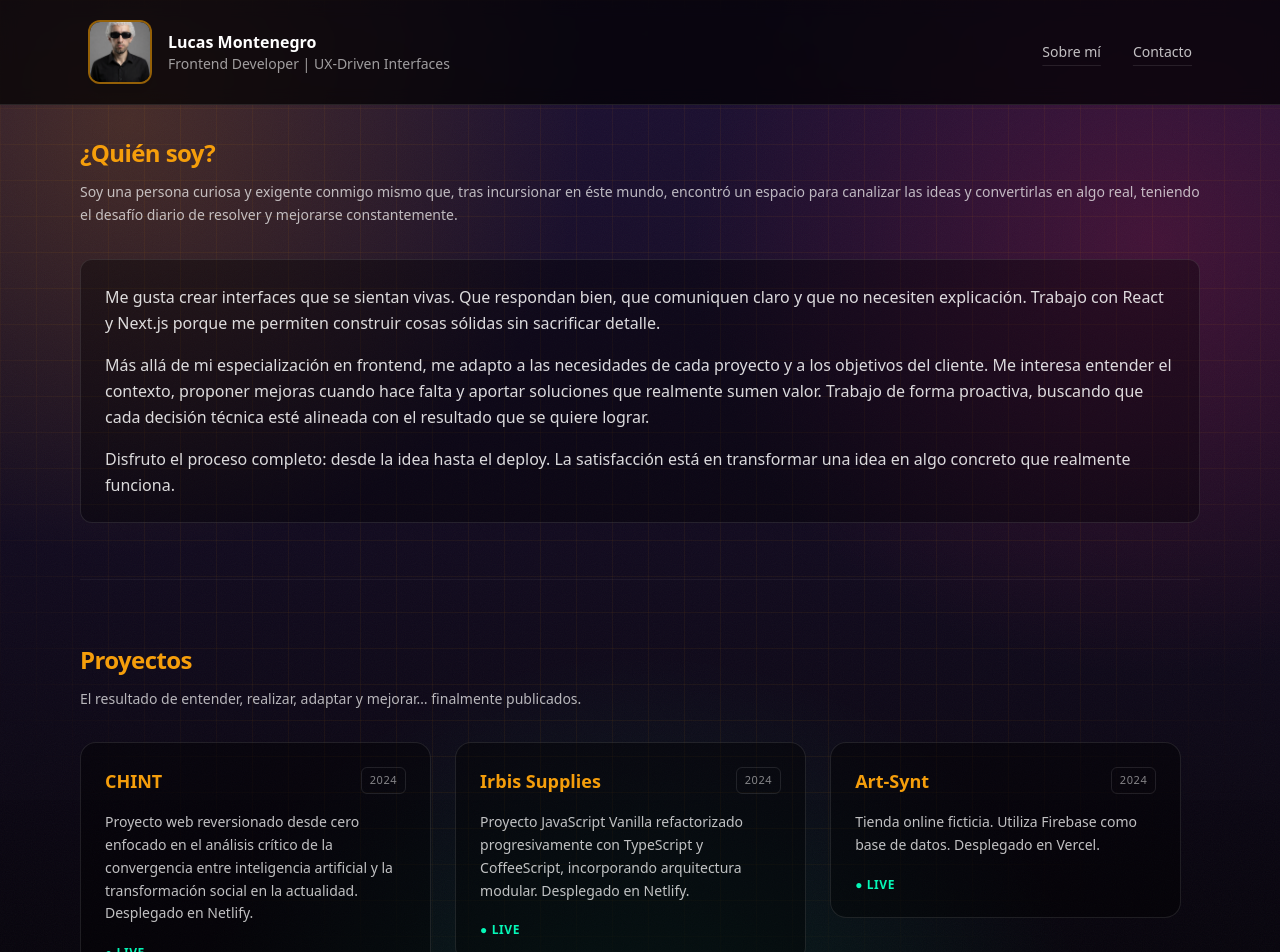
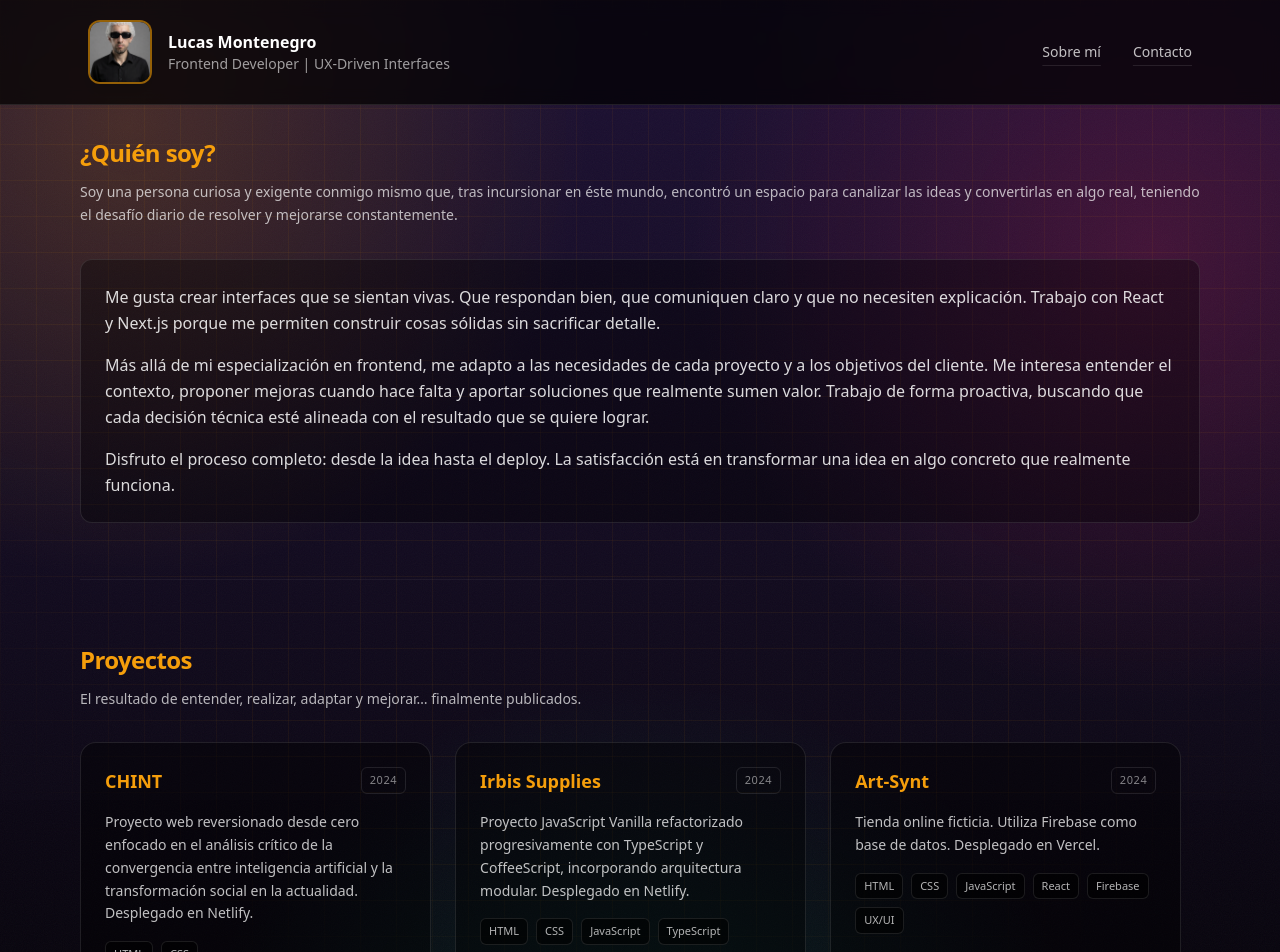
Before and after one commit to lu-developer476/Portfolio, a Next.js app: page /about in a window 1280 px wide. Shown: the top 952 px of the page. Built offline with nearby package versions, Linux system fonts and the light colour scheme.

Commit message:
ProjectsCarousel.tsx

```diff
--- a/src/components/ProjectsCarousel.tsx
+++ b/src/components/ProjectsCarousel.tsx
@@ -47,6 +47,20 @@ export default function ProjectsCarousel({ expanded = false }: { expanded?: bool
               {p.description}
             </p>
 
+            {/* Tags */}
+            {p.tags && p.tags.length > 0 && (
+              <div className="mt-4 flex flex-wrap gap-2">
+                {p.tags.map((tag) => (
+                  <span
+                    key={tag}
+                    className="text-[11px] px-2 py-1 rounded-md border border-white/10 bg-black/60 text-white/70 transition group-hover:border-white/20"
+                  >
+                    {tag}
+                  </span>
+                ))}
+              </div>
+            )}
+
             {/* Live badge */}
             {p.demo && (
               <div className="mt-5 text-xs font-semibold text-cyber-neonGreen tracking-wider">
```
